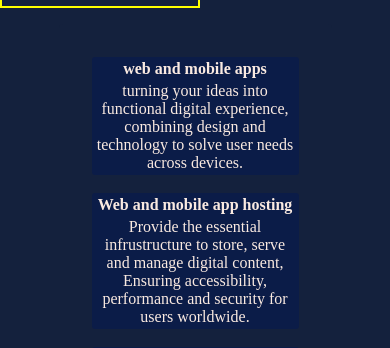
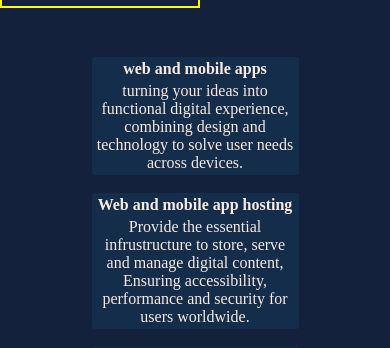
Before and after one commit to Kris-Ekiteles/Next_portfolio, a Next.js app: page / in a window 390 px wide. Shown: the part 494-842 px from the top of the page. Built offline with nearby package versions, Linux system fonts and the light colour scheme.

Commit message:
background change for services

```diff
--- a/src/app/globals.css
+++ b/src/app/globals.css
@@ -129,9 +129,7 @@ align-items: center; */
     margin-right: 1rem;
     border: none;
     border-radius: 3px;
-    background-color: #0b1c48;
-    /* background-color: #14213d; */
-    /* background-color: aliceblue; */
+    background-color: #142d4a;
     margin: 9px;
     padding: 3px;
     text-align: center;
```
